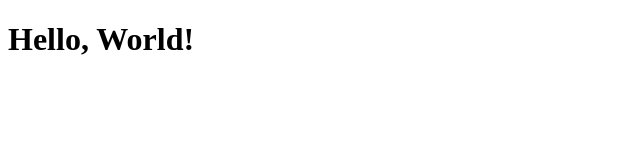
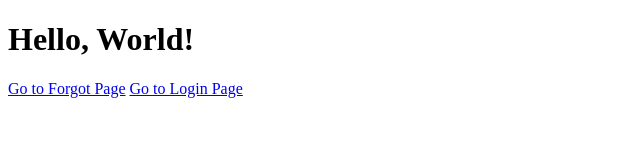
Before and after one commit to shaileshdinde/iot-cloud, a plain HTML site: page index.html in a window 1280 px wide. Shown: the whole page, without its empty margins (0-640 px from the left). Drawn offline with Linux system fonts and the light colour scheme.

Commit message:
Added code for forget
Added code for forget

```diff
--- a/index.html
+++ b/index.html
@@ -2,5 +2,7 @@
 <html lang="en">
     <body>
         <h1>Hello, World!</h1>
+        <a href="forgot.html">Go to Forgot Page</a>
+        <a href="contact.html">Go to Login Page</a>
     </body>
 </html>
```
Also changed, not shown: forgot.html (added, +1 -0 lines).
